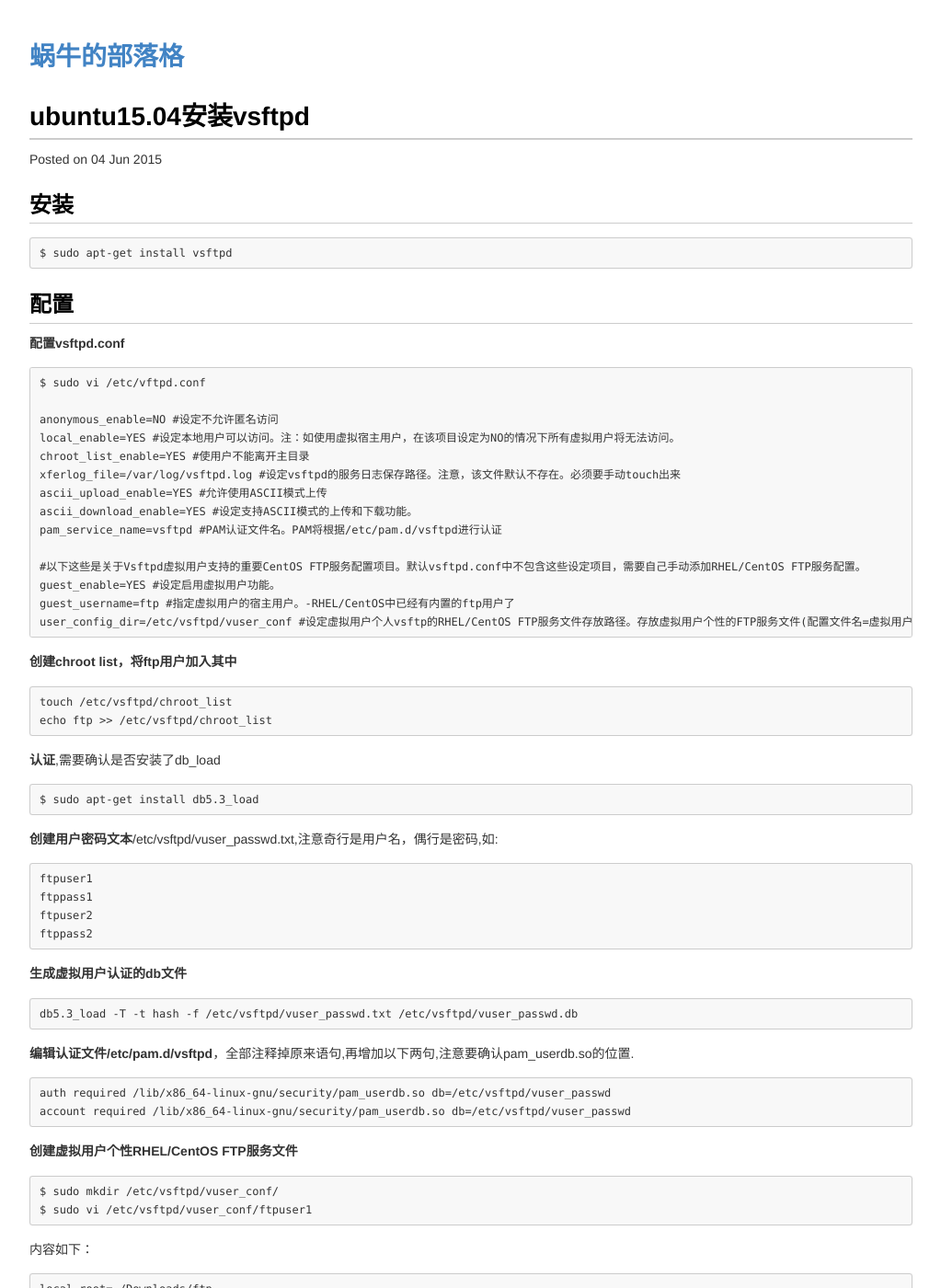
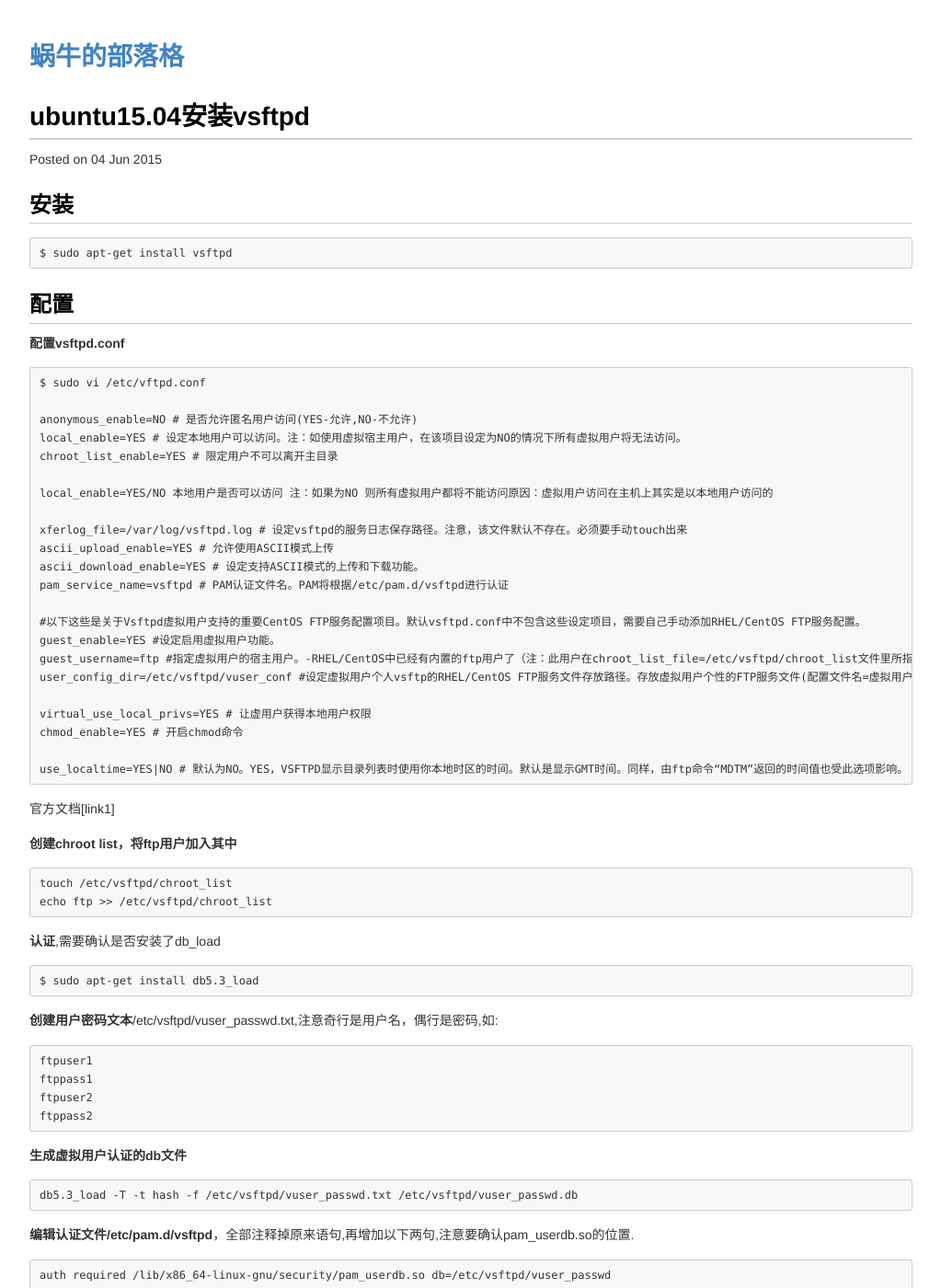
Before and after one commit to peng2089/dp.github.io, a Jekyll site: the page built from _posts/2015-06-04-ubuntu15.04安装vsftpd.md, in a window 1280 px wide and 1400 px high. Shown: the whole window at 92% size, without its empty margins (128-1151 px from the left). Built offline with Jekyll 4.4.1, drawn with Linux system fonts in a browser that asks for light colours; some of the changed text lies outside the part shown.

Commit message:
更改vsftpd配置,添加vsftp虚拟用户对文件以及目录的权限

```diff
--- a/_posts/2015-06-04-ubuntu15.04安装vsftpd.md
+++ b/_posts/2015-06-04-ubuntu15.04安装vsftpd.md
@@ -16,19 +16,28 @@
 
     $ sudo vi /etc/vftpd.conf
 
-    anonymous_enable=NO #设定不允许匿名访问
-    local_enable=YES #设定本地用户可以访问。注：如使用虚拟宿主用户，在该项目设定为NO的情况下所有虚拟用户将无法访问。
-    chroot_list_enable=YES #使用户不能离开主目录
-    xferlog_file=/var/log/vsftpd.log #设定vsftpd的服务日志保存路径。注意，该文件默认不存在。必须要手动touch出来
-    ascii_upload_enable=YES #允许使用ASCII模式上传
-    ascii_download_enable=YES #设定支持ASCII模式的上传和下载功能。
-    pam_service_name=vsftpd #PAM认证文件名。PAM将根据/etc/pam.d/vsftpd进行认证
+    anonymous_enable=NO # 是否允许匿名用户访问(YES-允许,NO-不允许)
+    local_enable=YES # 设定本地用户可以访问。注：如使用虚拟宿主用户，在该项目设定为NO的情况下所有虚拟用户将无法访问。
+    chroot_list_enable=YES # 限定用户不可以离开主目录
+
+	local_enable=YES/NO 本地用户是否可以访问 注：如果为NO 则所有虚拟用户都将不能访问原因：虚拟用户访问在主机上其实是以本地用户访问的
+
+    xferlog_file=/var/log/vsftpd.log # 设定vsftpd的服务日志保存路径。注意，该文件默认不存在。必须要手动touch出来
+    ascii_upload_enable=YES # 允许使用ASCII模式上传
+    ascii_download_enable=YES # 设定支持ASCII模式的上传和下载功能。
+    pam_service_name=vsftpd # PAM认证文件名。PAM将根据/etc/pam.d/vsftpd进行认证
 
     #以下这些是关于Vsftpd虚拟用户支持的重要CentOS FTP服务配置项目。默认vsftpd.conf中不包含这些设定项目，需要自己手动添加RHEL/CentOS FTP服务配置。
     guest_enable=YES #设定启用虚拟用户功能。
-    guest_username=ftp #指定虚拟用户的宿主用户。-RHEL/CentOS中已经有内置的ftp用户了
+    guest_username=ftp #指定虚拟用户的宿主用户。-RHEL/CentOS中已经有内置的ftp用户了（注：此用户在chroot_list_file=/etc/vsftpd/chroot_list文件里所指定的用户）
     user_config_dir=/etc/vsftpd/vuser_conf #设定虚拟用户个人vsftp的RHEL/CentOS FTP服务文件存放路径。存放虚拟用户个性的FTP服务文件(配置文件名=虚拟用户名)
 
+	virtual_use_local_privs=YES # 让虚用户获得本地用户权限
+	chmod_enable=YES # 开启chmod命令
+
+	use_localtime=YES|NO # 默认为NO。YES，VSFTPD显示目录列表时使用你本地时区的时间。默认是显示GMT时间。同样，由ftp命令“MDTM”返回的时间值也受此选项影响。
+
+官方文档[link1]
 
 **创建chroot list，将ftp用户加入其中**
 
@@ -64,7 +73,9 @@
 
     local_root=~/Downloads/ftp
     write_enable=YES
+	download_enable=YES
     anon_umask=022
+	anon_world_readable_only=NO
     anon_world_readable_only=NO
     anon_upload_enable=YES
     anon_mkdir_write_enable=YES
@@ -82,4 +93,8 @@
     $ sudo service vsftpd restart
 
 
-至此，vsftpd服务器配置完毕.
+至此，vsftpd服务器配置完毕, 至于CentOS下的配置大同小异.
+
+
+
+[link1] (http://vsftpd.beasts.org/vsftpd_conf.html)
```
